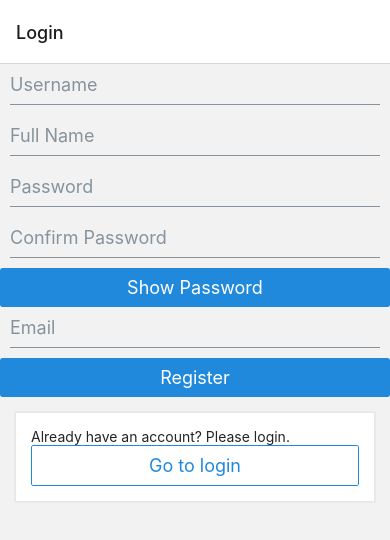
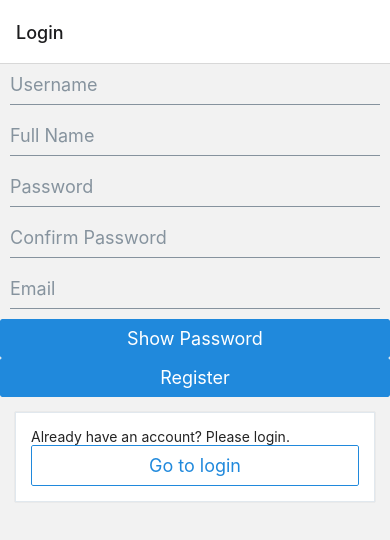
Before and after one commit to Abdullamasum/Healthier-Life, a React Native app: screen /Login in a window 390 px wide. Both pictures are taken after a click on the button "Go to register". Shown: the top 540 px of the page. Built offline with nearby package versions, Linux system fonts and the light colour scheme.

Commit message:
RegisterForm style is modified

```diff
--- a/components/forms/RegisterForm.js
+++ b/components/forms/RegisterForm.js
@@ -140,12 +140,6 @@ const RegisterForm = (props) => {
         name="confirmPassword"
       />
 
-      <Button
-        title={displayPassword ? 'Hide Password' : 'Show Password'}
-        onPress={() => {
-          changeDisplayPassword(!displayPassword);
-        }}
-      />
       <Controller
         control={control}
         rules={{
@@ -167,6 +161,12 @@ const RegisterForm = (props) => {
         )}
         name="email"
       />
+      <Button
+        title={displayPassword ? 'Hide Password' : 'Show Password'}
+        onPress={() => {
+          changeDisplayPassword(!displayPassword);
+        }}
+      />
 
       <Button title="Register" onPress={handleSubmit(register)} />
     </View>
```
